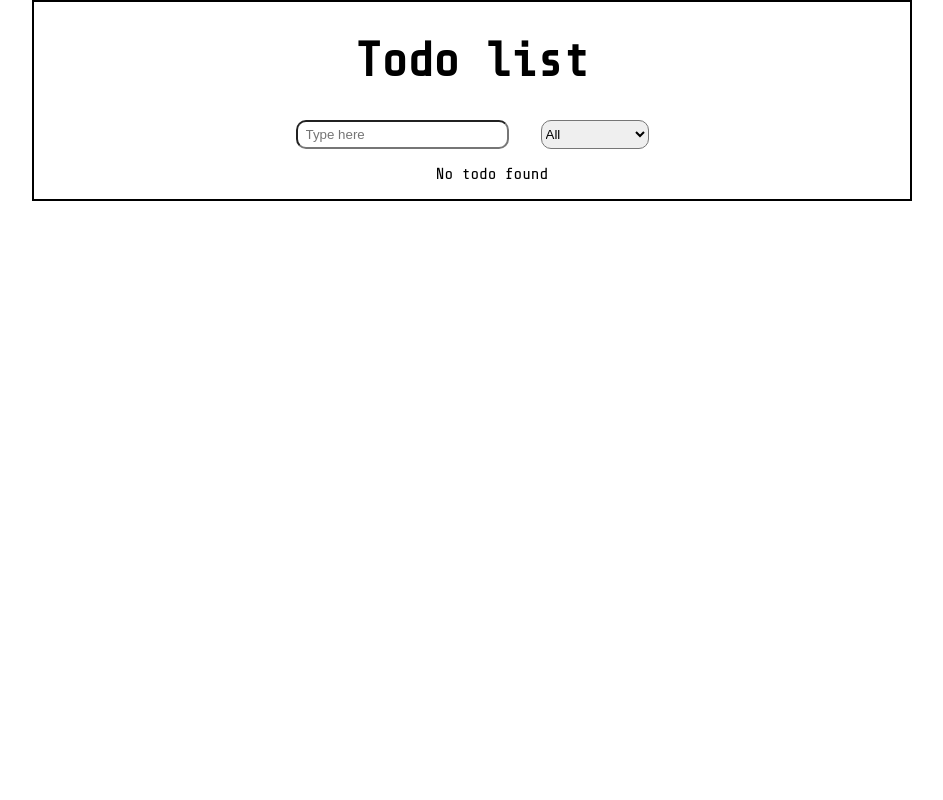
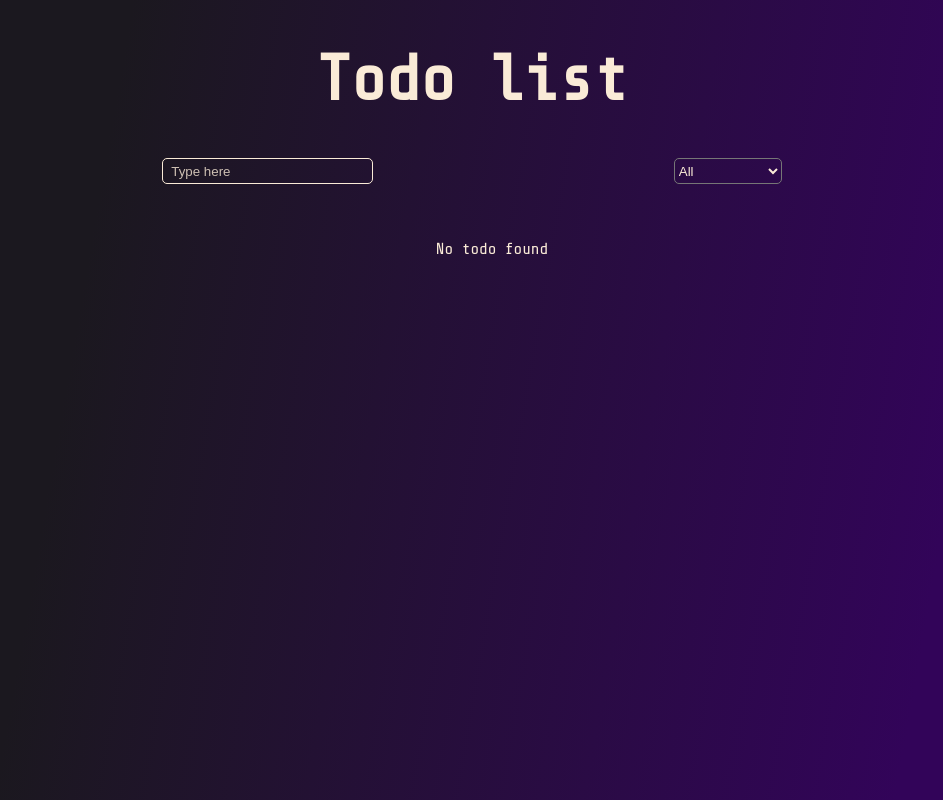
Before and after one commit to DezBooM/React-Todo-List, a React (Vite) app: page / in a window 1280 px wide. Shown: the whole page, without its empty margins (168-1111 px from the left). Built offline with nearby package versions, Linux system fonts and the light colour scheme.

Commit message:
CSS added

```diff
--- a/src/App.jsx
+++ b/src/App.jsx
@@ -19,7 +19,7 @@ function App() {
     toast.error("Task deleted successfully",
                  {style: {
                     borderRadius: '10px',
-                    background: '#333',
+                    background: 'rgba(27,24,31,1)',
                     color: '#fff'}} )
     setTodos(prev => {
       return prev.filter(task => task.id !== id)
@@ -44,7 +44,7 @@ function App() {
     toast.success("Task added successfully",
                  {style: {
                     borderRadius: '10px',
-                    background: '#333',
+                    background: 'rgba(27,24,31,1)',
                     color: '#fff'}} )
   }
 
--- a/src/components/Form.jsx
+++ b/src/components/Form.jsx
@@ -18,12 +18,11 @@ export default function Form({ title, handleStatus, status, handleTitle, handleS
                 value={title}
                 onChange={handleTitle}
                 onKeyDown={handleEnter}
-                placeholder="Type here" />
+                placeholder="Type here"/>
             {title && <i
                             className="fa-regular fa-plus"
                             onClick={handleSubmit}
-                            onKeyDown={handleSubmit}
-                            tabIndex="0"/>}
+                            onKeyDown={handleSubmit}/>}
             </div>
             <select value={status} onChange={handleStatus}>
                 <option value="all">All</option>
--- a/src/components/List.jsx
+++ b/src/components/List.jsx
@@ -2,7 +2,7 @@ import React from "react"
 import TodoList from "./TodoList"
 
 export default function List({ filtered, handleDelete, handleComplete }) { return (
-        <div>
+        <div className="list">
             <ul>
             {filtered.length > 0 ? filtered.map(todo => {
                 return <TodoList
--- a/src/components/TodoList.jsx
+++ b/src/components/TodoList.jsx
@@ -13,23 +13,26 @@ export default function TodoList({ title, handleComplete, handleDelete, time, co
     }
 
     return (
-        <div>
+        <div className="todo">
+            <div className="todo--text">
                 <li className={style.title}>{title}</li>
                 <p className="time">{format(new Date(time), `HH:mm, dd/MM/yyyy`)}</p>
-            <i  className={`fa-${style.completed} fa-square-check`}
+            </div>
+            <div>
+                <i  className={`fa-${style.completed} fa-square-check fa-2x`}
                     onClick={handleComplete}
-                tabIndex="0"
                     onKeyDown={handleComplete}
                     onMouseEnter={() => setCompletedIcon(true)}
                     onMouseLeave={() => setCompletedIcon(false)}
                     />
-            <i  className={`fa-${style.hoverIcon} fa-trash-can`}
+                <i  className={`fa-${style.hoverIcon} fa-trash-can fa-2x`}
                     onClick={handleDelete}
-                tabIndex="0"
                     onKeyDown={handleDelete}
                     onMouseEnter={() => setHoveredIcon(true)}
                     onMouseLeave={() => setHoveredIcon(false)} />
             </div>
 
+        </div>
+
     )
 }
--- a/src/main.css
+++ b/src/main.css
@@ -4,46 +4,77 @@
 
 body {
   font-family: 'Share Tech Mono', monospace;
+  color: antiquewhite;
   height: 100vh;
   margin: 0 200px;
+  background-image: linear-gradient( 99.9deg, rgba(27,24,31,1) 21.2%, rgba(50,4,89,1) 84.8% );
 }
 
 h1 {
-  font-size: 3rem;
+  font-size: 4rem;
   text-align: center;
 }
 
 form {
   display: flex;
-  justify-content: space-between;
+  justify-content: space-around;
 }
 
 input {
   padding: .3rem 1.5rem .3rem .5rem;
-  border-radius: 10px;
+  border-radius: 5px;
+  background: inherit;
+  color: antiquewhite;
+  border: 1px solid antiquewhite;
+  margin-right: .5rem;
 }
 
-select {
-  border-radius: 10px;
+select, option {
+  border-radius: 5px;
+  background: transparent;
+  color: antiquewhite;
+}
+
+i {
+  cursor: pointer;
+  margin: 0 .4rem;
+}
+
+ul {
+  list-style: none;
+}
+
+li {
+  font-size: 1.5rem;
+  margin-bottom: 0;
+}
+
+.list {
+  margin-top: 1.5rem;
+  display: flex;
+  justify-content: center;
+}
+
+.todo {
+  width: 70vh;
+  padding: .8rem;
+  display: flex;
+  justify-content: space-between;
+  align-items: center;
+}
+
+.todo--text {
+display: block;
 }
 
 .app {
   display: flex;
   flex-direction: column;
   justify-content: center;
-  align-items: center;
-  border: 2px solid black;
 }
 
 .inputContainer {
   margin-right: 2rem;
-  position: relative;
-}
-
-.inputContainer > i {
-  position: absolute;
-  top: 6px;
-  left: 176px;
 }
 
 .completed {
@@ -52,8 +83,11 @@ select {
 
 .time {
   font-size: .7rem;
+  margin-top: 0px;
+  opacity: 70%;
 }
 
-i {
-  cursor: pointer;
+::placeholder {
+  color: antiquewhite;
+  opacity: 80%;
 }
```
Lines whose indentation alone changed are shown as unchanged.
